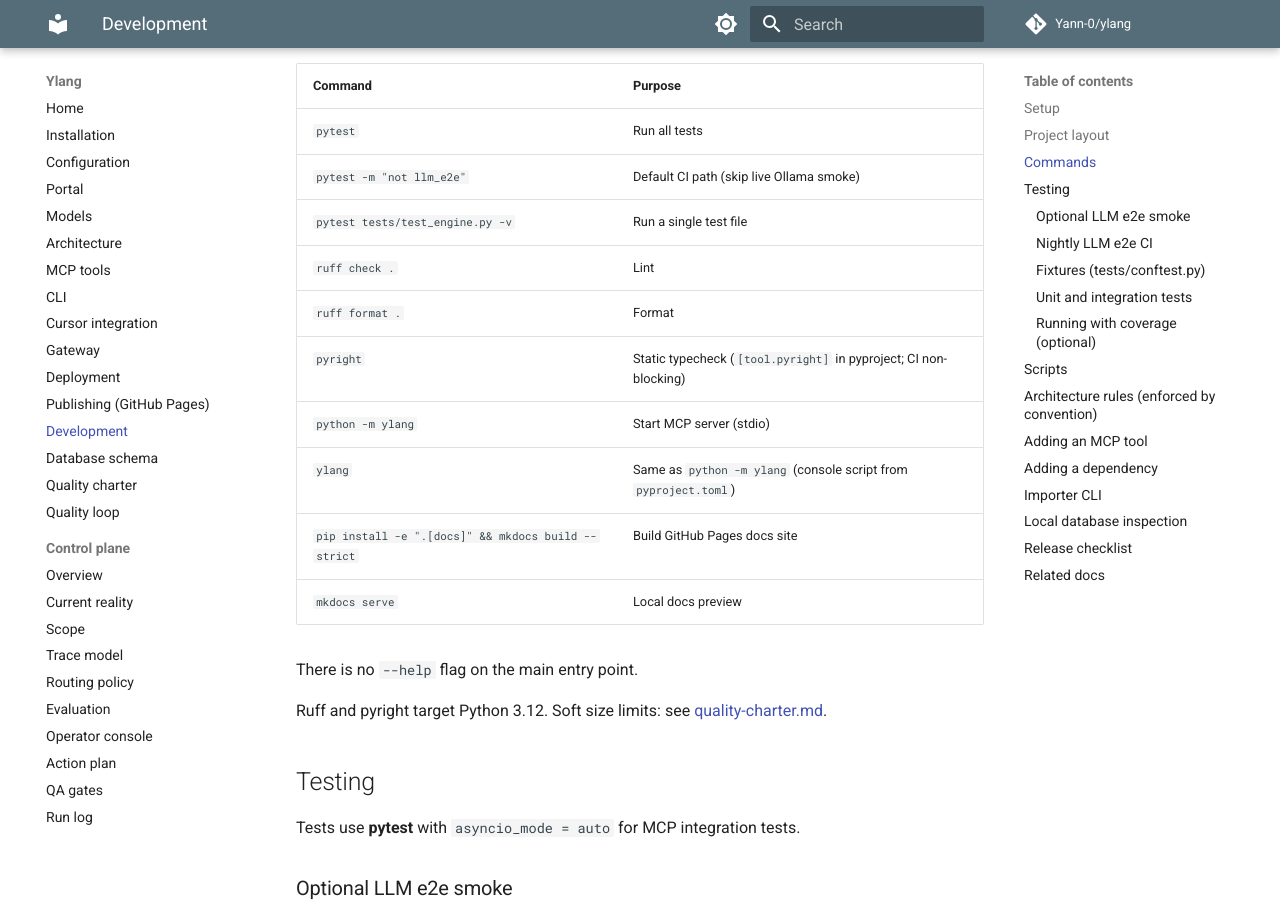
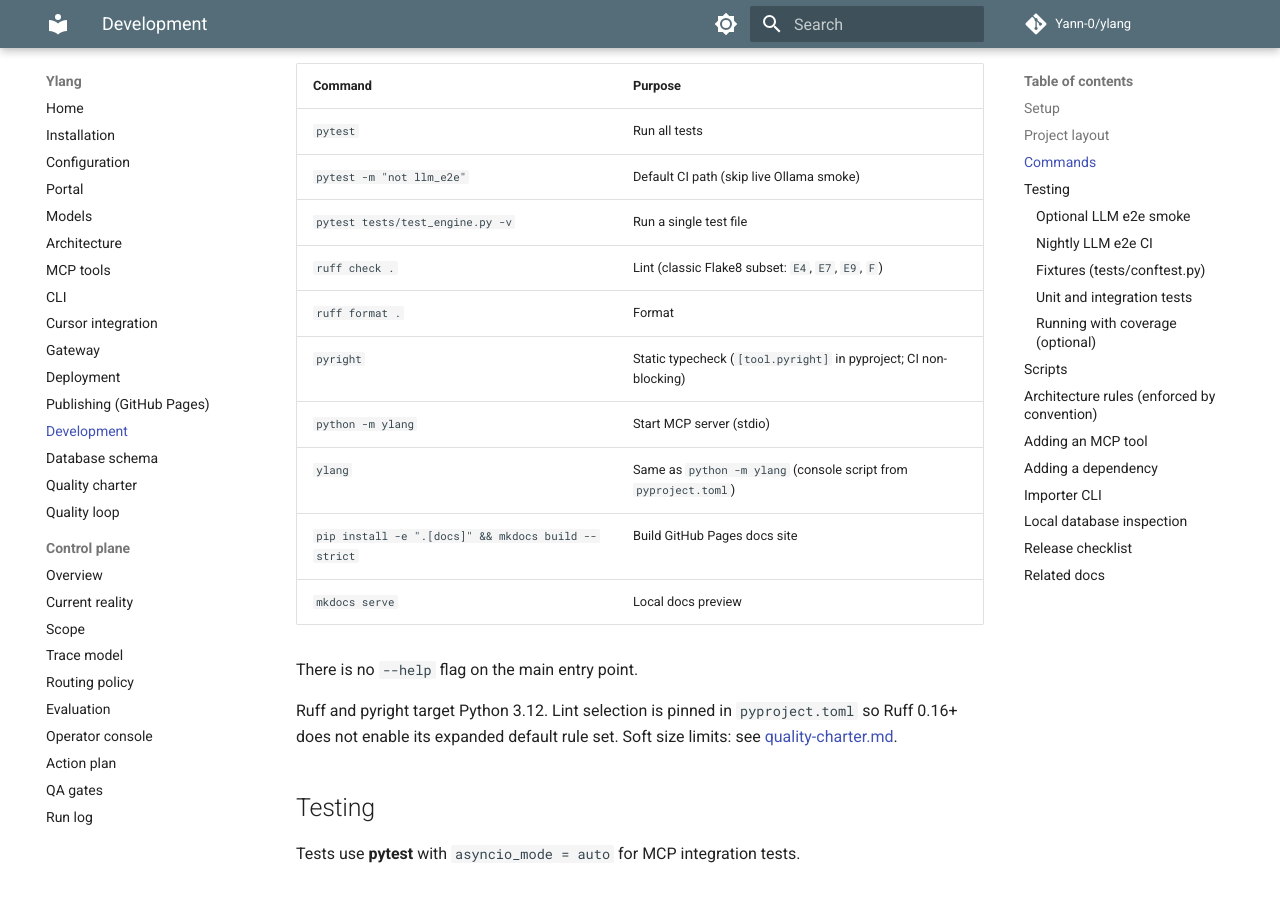
Before and after one commit to Yann-0/ylang, an MkDocs documentation site: the page built from docs/development.md, in a window 1280 px wide and 900 px high, scrolled down 762 px. Built offline with MkDocs 1.6.1 and Material for MkDocs 9.7.7, drawn with Linux system fonts in a browser that asks for light colours; comment, search, counter and statistics services are not loaded.

Commit message:
fix(ci): pin ruff to pre-0.16 default rules
Ruff 0.16 expanded defaults from ~59 to 413 rules and failed GitHub Actions on otherwise-clean code.

Co-authored-by: Cursor <cursoragent@cursor.com>

```diff
--- a/docs/development.md
+++ b/docs/development.md
@@ -35,7 +35,7 @@ ylang/
 | `pytest` | Run all tests |
 | `pytest -m "not llm_e2e"` | Default CI path (skip live Ollama smoke) |
 | `pytest tests/test_engine.py -v` | Run a single test file |
-| `ruff check .` | Lint |
+| `ruff check .` | Lint (classic Flake8 subset: `E4`, `E7`, `E9`, `F`) |
 | `ruff format .` | Format |
 | `pyright` | Static typecheck (`[tool.pyright]` in pyproject; CI non-blocking) |
 | `python -m ylang` | Start MCP server (stdio) |
@@ -45,7 +45,7 @@ ylang/
 
 There is no `--help` flag on the main entry point.
 
-Ruff and pyright target Python 3.12. Soft size limits: see [quality-charter.md](quality-charter.md).
+Ruff and pyright target Python 3.12. Lint selection is pinned in `pyproject.toml` so Ruff 0.16+ does not enable its expanded default rule set. Soft size limits: see [quality-charter.md](quality-charter.md).
 
 ## Testing
 
```
Also changed, not shown: CHANGELOG.md (+4 -0 lines), pyproject.toml (+6 -1 lines).
